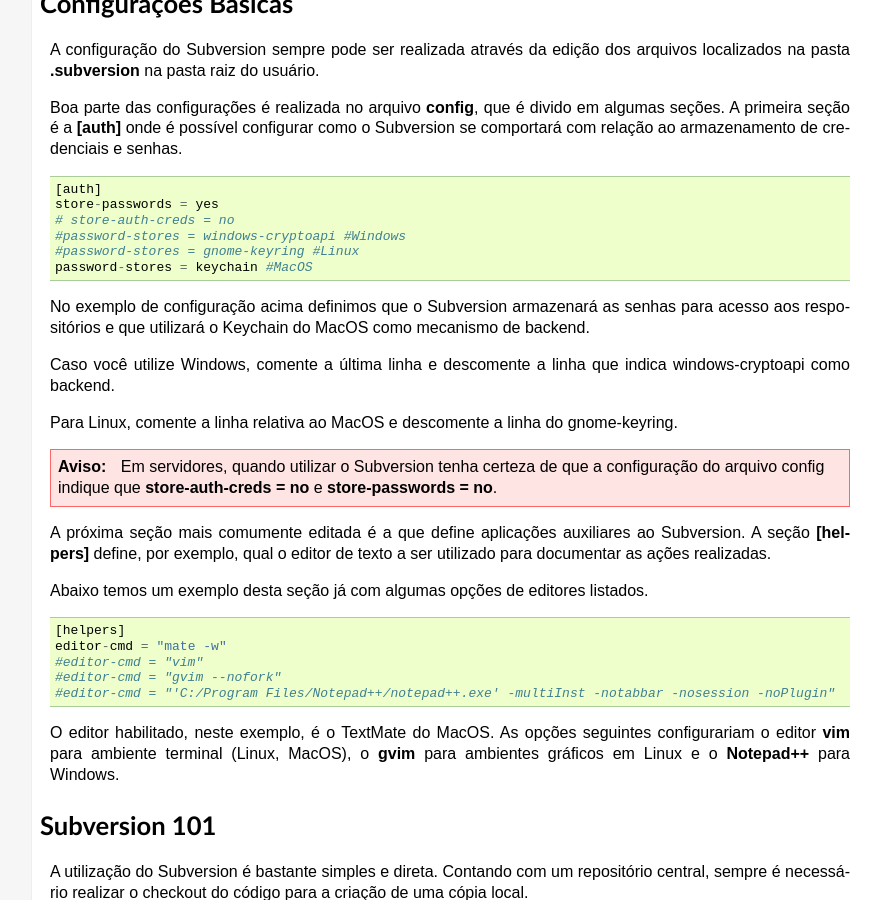
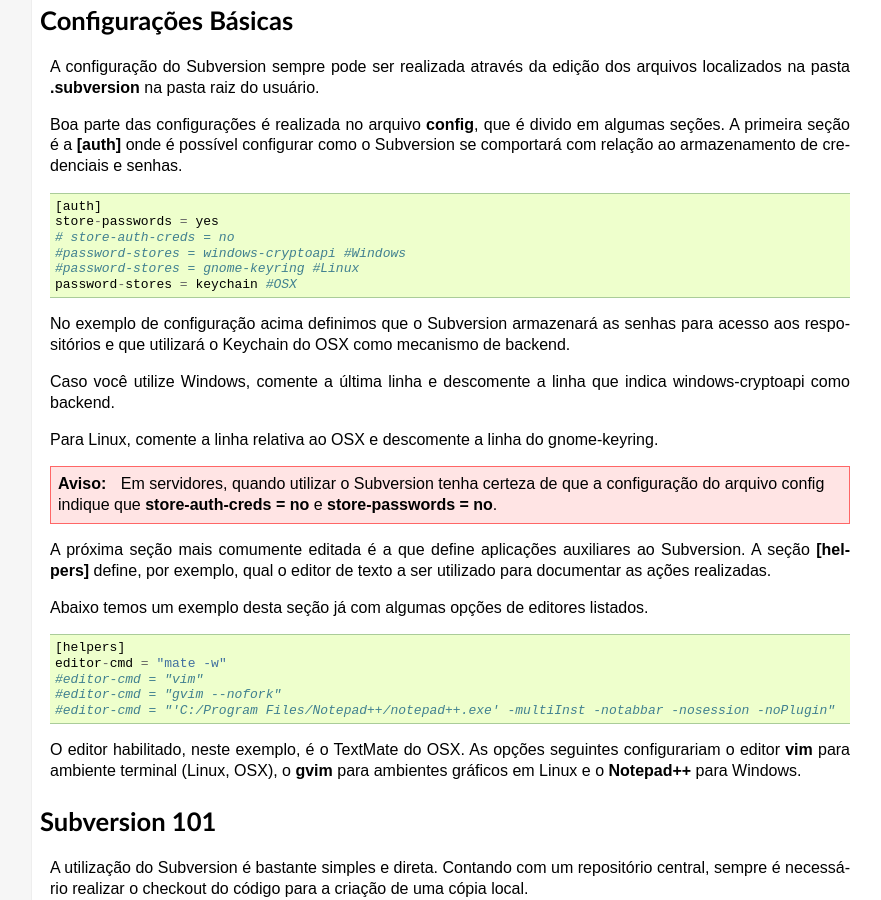
Before and after one commit to simplesconsultoria/sc.dev.core, a Sphinx documentation site: the page built from docs/vcs/subversion.rst, in a window 1280 px wide and 900 px high, scrolled down 1312 px. Shown: the whole window, without its empty margins (200-1081 px from the left). Built offline with Sphinx 7.4.7, drawn with Linux system fonts in a browser that asks for light colours; some of the changed text lies outside the part shown.

Commit message:
Update vcs documentation

```diff
--- a/docs/vcs/subversion.rst
+++ b/docs/vcs/subversion.rst
@@ -1,9 +1,8 @@
-*********************
 Subversion (svn)
-*********************
+=====================
 
 Introduções
-======================
+----------------------
 
 O Subversion (svn) é um sistema de controle de versões, uma evolução do CVS.
 
@@ -33,7 +32,7 @@
 
 
 Instalando
-======================
+----------------------
 
 Caminho fácil
 --------------
@@ -45,22 +44,22 @@
 acesse http://tortoisesvn.net/downloads.html, baixe a versão mais recente e a
 instale.
 
-Para ambientes MacOS e Linux existem diversas versões de GUI e inclusive uma
+Para ambientes OSX e Linux existem diversas versões de GUI e inclusive uma
 cross-platform: `RapidSVN <http://rapidsvn.tigris.org/>`_ .
 
 Além disto, os gerenciadores de pacotes destes sistemas operacionais sempre
 contam com o pacote do Subversion.
 
-MacOS
-*******
+OSX
+^^^^^^^^^^^^^^^^^^^^^^^
 
-Usando o Darwin Ports:
+Usando o brew
 ::
 
-    sudo port install subversion
+    brew install subversion
 
 Linux - Debian/Ubuntu
-***********************
+^^^^^^^^^^^^^^^^^^^^^^^
 
 Usando o apt:
 ::
@@ -68,7 +67,7 @@
     sudo apt-get install subversion
 
 Linux - RedHat/CentOS/Fedora
-******************************
+^^^^^^^^^^^^^^^^^^^^^^^^^^^^^^
 
 Usando o yum:
 ::
@@ -76,7 +75,7 @@
     sudo yum install subversion
 
 Configurações Básicas
-=======================
+----------------------
 
 A configuração do Subversion sempre pode ser realizada através da edição dos
 arquivos localizados na pasta **.subversion** na pasta raiz do usuário.
@@ -91,16 +90,16 @@
     # store-auth-creds = no
     #password-stores = windows-cryptoapi #Windows
     #password-stores = gnome-keyring #Linux
-    password-stores = keychain #MacOS
+    password-stores = keychain #OSX
 
 No exemplo de configuração acima definimos que o Subversion armazenará as senhas
-para acesso aos respositórios e que utilizará o Keychain do MacOS como mecanismo
+para acesso aos respositórios e que utilizará o Keychain do OSX como mecanismo
 de backend.
 
 Caso você utilize Windows, comente a última linha e descomente a linha que
 indica windows-cryptoapi como backend.
 
-Para Linux, comente a linha relativa ao MacOS e descomente a linha do
+Para Linux, comente a linha relativa ao OSX e descomente a linha do
 gnome-keyring.
 
 .. warning:: Em servidores, quando utilizar o Subversion tenha certeza de que
@@ -120,12 +119,12 @@
     #editor-cmd = "gvim --nofork"
     #editor-cmd = "'C:/Program Files/Notepad++/notepad++.exe' -multiInst -notabbar -nosession -noPlugin"
 
-O editor habilitado, neste exemplo, é o TextMate do MacOS. As opções seguintes
-configurariam o editor **vim** para ambiente terminal (Linux, MacOS),
+O editor habilitado, neste exemplo, é o TextMate do OSX. As opções seguintes
+configurariam o editor **vim** para ambiente terminal (Linux, OSX),
 o **gvim** para ambientes gráficos em Linux e o **Notepad++** para Windows.
 
 Subversion 101
-===================
+----------------------
 
 A utilização do Subversion é bastante simples e direta. Contando com um
 repositório central, sempre é necessário realizar o checkout do código para a
@@ -135,7 +134,7 @@
 de trabalho e as alterações locais sãoenviadas para o repositório central.
 
 Lista de comandos
--------------------
+^^^^^^^^^^^^^^^^^^^^^^^
 
 ============ ========== ========================================================
 Comando       Atalho     Descrição
@@ -159,7 +158,7 @@
 ============ ========== ========================================================
 
 Ciclo de trabalho
-------------------------------
+^^^^^^^^^^^^^^^^^^^^^^^
 
 Inicialmente criamos uma cópia de trabalho a partir do repositório.
 ::
```
Also changed, not shown: docs/vcs/git.rst (+18 -19 lines), docs/vcs/index.rst (+15 -1 lines), docs/vcs/mercurial.rst (+13 -14 lines).
